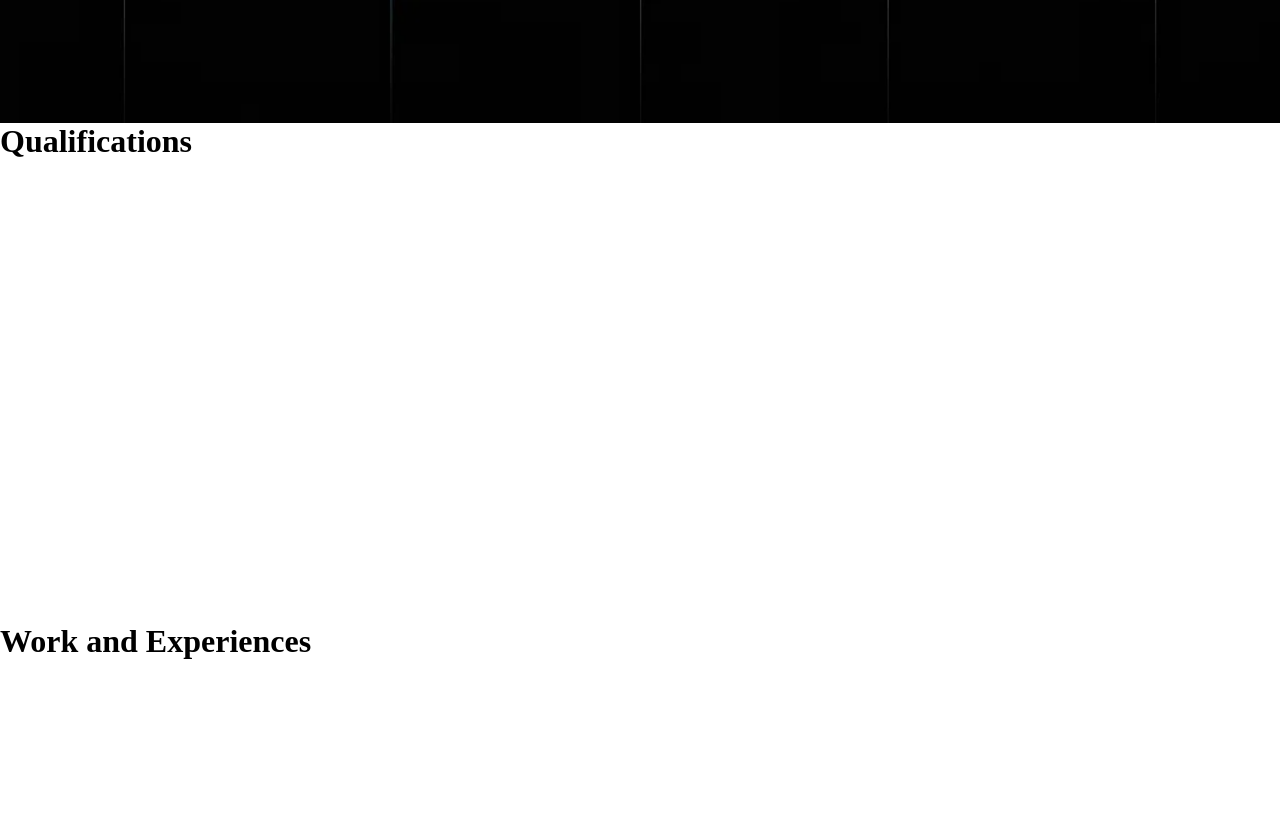
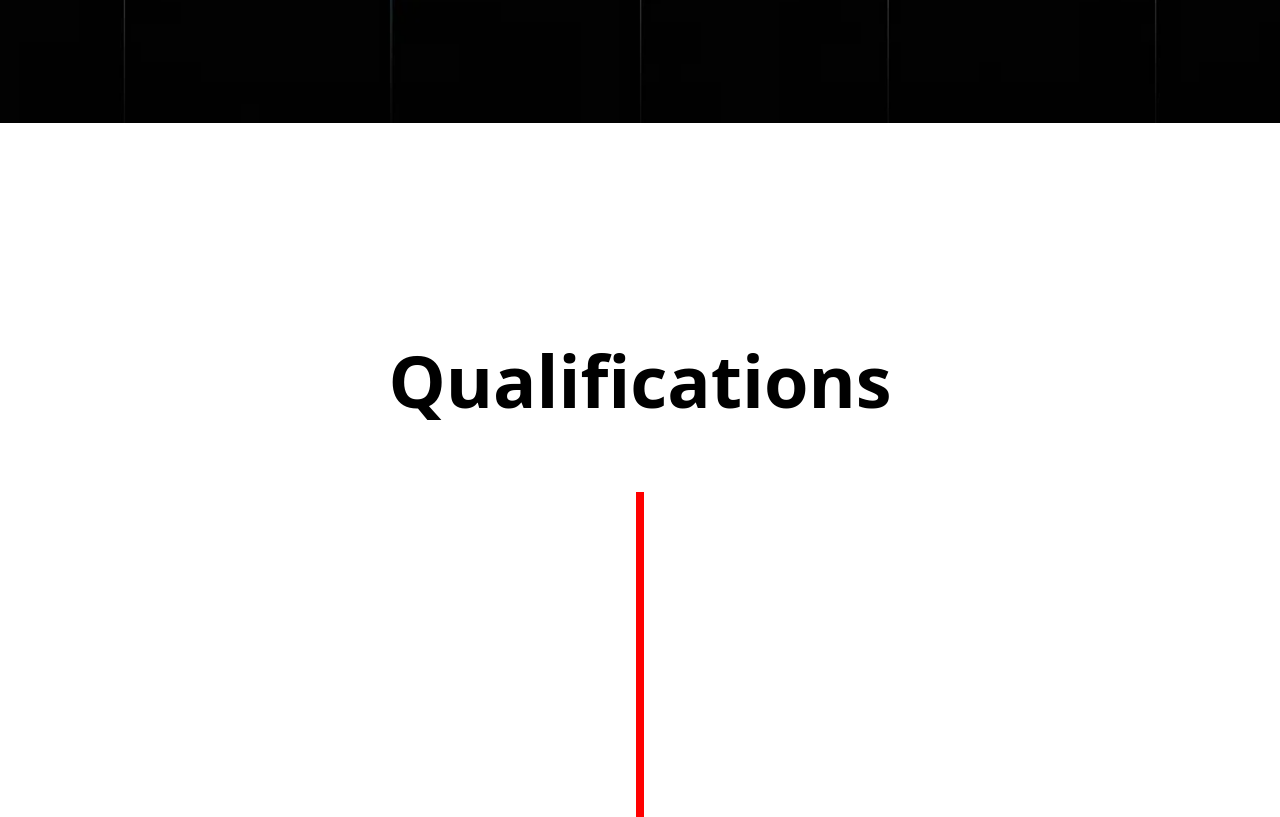
Before and after one commit to Kawish-Raj/arun-kumar-portfolio, a React (Vite) app: page / in a window 1280 px wide. Shown: the part 1980-2797 px from the top of the page. Built offline with nearby package versions, Linux system fonts and the light colour scheme.

Commit message:
adjusted the qualifications heading and timeline container spacing

```diff
--- a/src/components/Qualifications.jsx
+++ b/src/components/Qualifications.jsx
@@ -1,10 +1,15 @@
 import styles from '../css-components/Qualifications.module.css';
 import useTopDistanceTrigger from '../customhooks/useTopDistanceTrigger';
-export default function Qualifications({setIsMainContent}){
+export default function Qualifications({ setIsMainContent }) {
     const divRef = useTopDistanceTrigger(setIsMainContent, 1);
-    return(
-        <div ref={divRef} id="qualifications-id" className={`global-Qualifications homeComponent ${styles.qualifications}`}>
-            <h1>Qualifications</h1>
+    return (
+        <div ref={divRef} id="qualifications-id"
+            className={`global-Qualifications homeComponent
+        ${styles.qualifications}`}>
+            <div className={styles.headContainer}>
+                <h1 className={styles.mainHeading}>Qualifications</h1>
+            </div>
+            <div className={styles.timelineContainer}></div>
         </div>
     )
 }
--- a/src/css-components/AboutMe.module.css
+++ b/src/css-components/AboutMe.module.css
@@ -15,6 +15,8 @@
     background-position: center top;
 }
 
+/************** CUSTOM CURSOR STYLES *******************/
+
 .customCursor {
   position: fixed;
   top: 0;
@@ -29,7 +31,7 @@
   transition: width,height,border-radius 0.1s ease-out;
 }
 
-
+/************* VARIOUS PARAS STYLING AND HIDING AND SHOWING ***********/
 .aboutMeCanvas {
     width: 50vw;
     min-height: 500px;
@@ -59,6 +61,8 @@
 .hiheadingword {
     height: 66.4px;
 }
+
+/************* SHOW MORE BUTTON CURSOR ANIMATIONS ***************/
 
 .showMoreButton {
   margin-top: 20px;
--- a/src/css-components/Qualifications.module.css
+++ b/src/css-components/Qualifications.module.css
@@ -0,0 +1,20 @@
+.qualifications {
+    font-family: ui-sans-serif, system-ui, -apple-system, BlinkMacSystemFont, "Segoe UI", Roboto, "Helvetica Neue", Arial, "Noto Sans", sans-serif, "Apple Color Emoji", "Segoe UI Emoji", "Segoe UI Symbol", "Noto Color Emoji";
+    height: 100vh;
+    display: flex;
+    flex-direction: column;
+    align-items: center;
+    justify-content: space-evenly;
+    margin-bottom: 200px;
+    border-bottom: solid red 5px;
+}
+
+.mainHeading {
+    margin-top: calc(105px + 5vh);
+    font-size: calc(5vh + 2.5vw);
+}
+
+.timelineContainer {
+    height: 45vh;
+    border:solid red 4px;
+}
```
